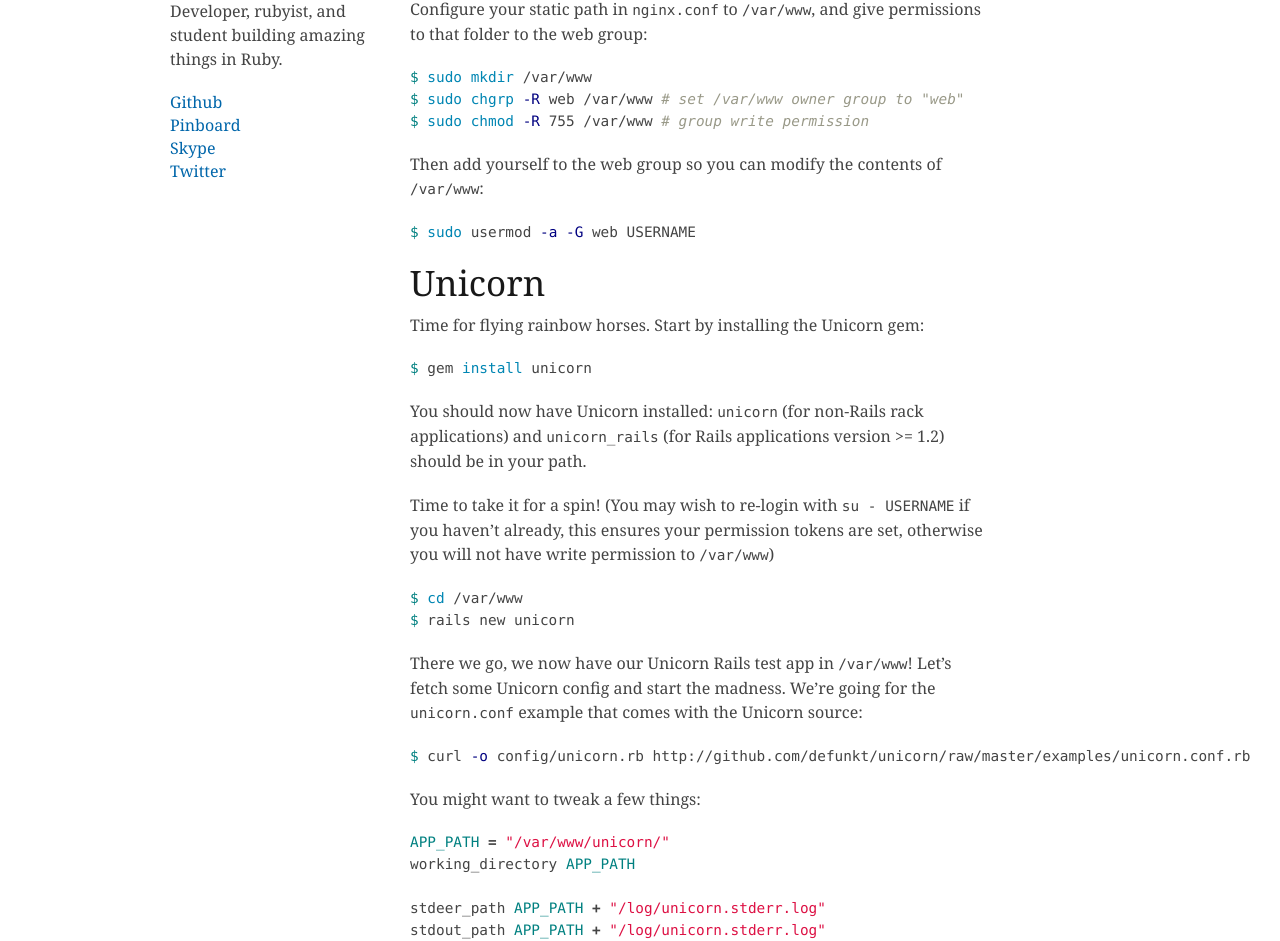
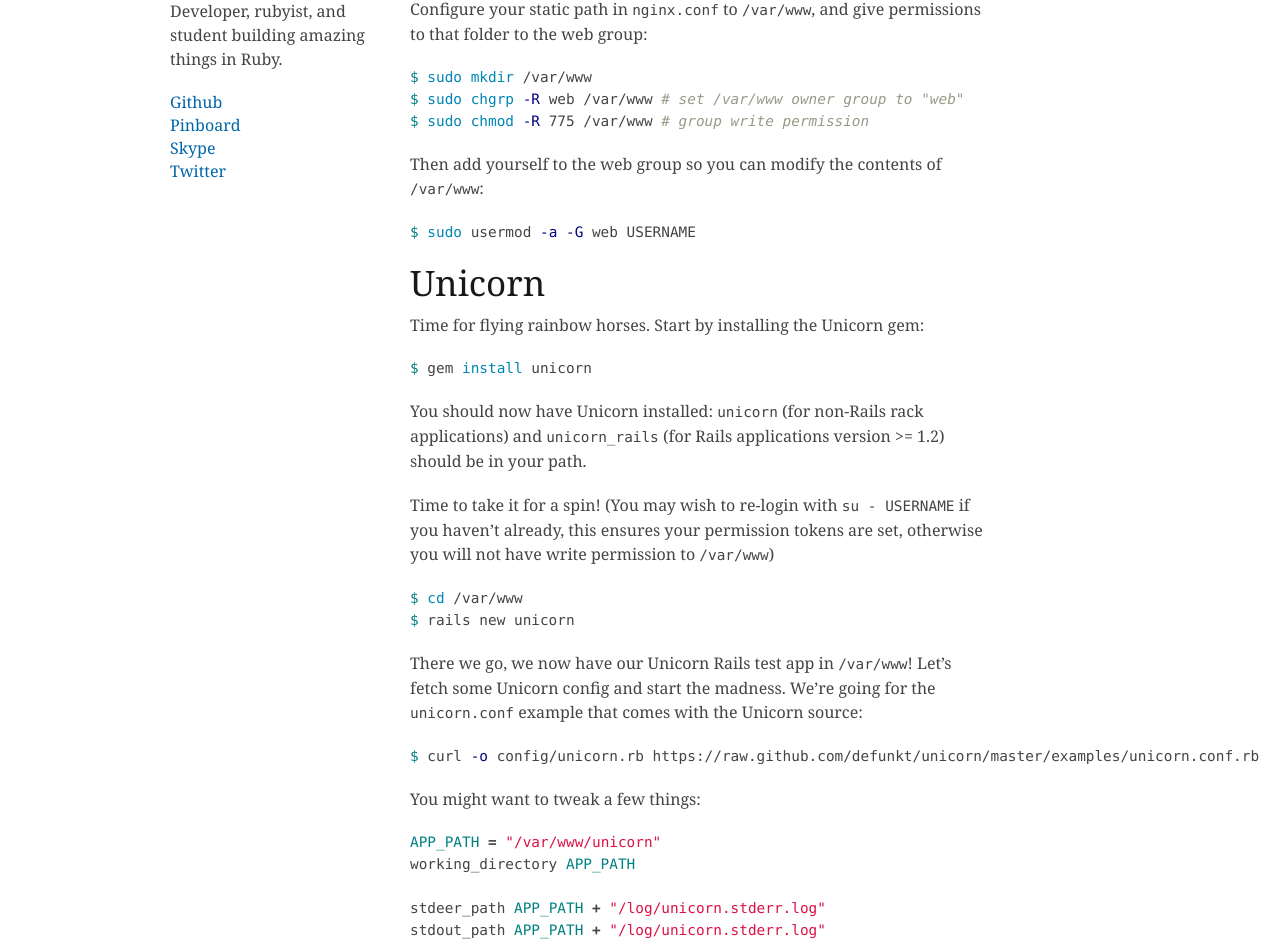
Before and after one commit to igor47/blog, a Jekyll site: the page built from _posts/2010-10-22-setting-up-unicorn-with-nginx.md, in a window 1280 px wide and 1400 px high, scrolled down 3167 px. Shown: the part 147-1088 px from the top of the window. Built offline with Jekyll 4.4.1, drawn with Linux system fonts in a browser that asks for light colours; Markdown is read by kramdown in place of the engine named in the settings; comment, search, counter and statistics services are not loaded; some of the changed lines change nothing that is shown.

Commit message:
Correct mistakes in Unicorn Nginx article

```diff
--- a/_posts/2010-10-22-setting-up-unicorn-with-nginx.md
+++ b/_posts/2010-10-22-setting-up-unicorn-with-nginx.md
@@ -91,7 +91,7 @@
 {% highlight bash %}
 $ sudo mkdir /var/www
 $ sudo chgrp -R web /var/www # set /var/www owner group to "web"
-$ sudo chmod -R 755 /var/www # group write permission
+$ sudo chmod -R 775 /var/www # group write permission
 {% endhighlight %}
 
 Then add yourself to the web group so you can modify the contents of `/var/www`:
@@ -120,13 +120,13 @@
 There we go, we now have our Unicorn Rails test app in `/var/www`! Let's fetch some Unicorn config and start the madness. We're going for the `unicorn.conf` example that comes with the Unicorn source:
 
 {% highlight bash %}
-$ curl -o config/unicorn.rb http://github.com/defunkt/unicorn/raw/master/examples/unicorn.conf.rb
+$ curl -o config/unicorn.rb https://raw.github.com/defunkt/unicorn/master/examples/unicorn.conf.rb
 {% endhighlight %}
 
 You might want to tweak a few things:
 
 {% highlight ruby %}
-APP_PATH = "/var/www/unicorn/"
+APP_PATH = "/var/www/unicorn"
 working_directory APP_PATH
 
 stdeer_path APP_PATH + "/log/unicorn.stderr.log"
```
